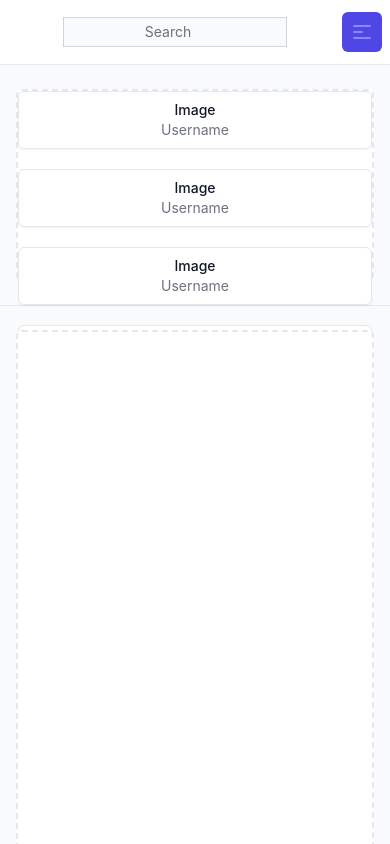
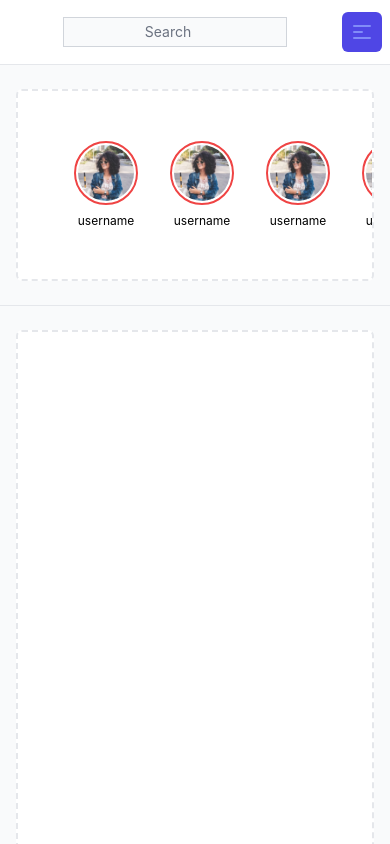
Before and after one commit to rylurk/boolgram, a React (Create React App) app: page / in a window 390 px wide. Shown: the top 844 px of the page. Built offline with nearby package versions, Linux system fonts and the light colour scheme.

Commit message:
Responsive story styles for all screen sizes

```diff
--- a/src/components/Stories/Stories.tsx
+++ b/src/components/Stories/Stories.tsx
@@ -1,36 +1,25 @@
-/* This example requires Tailwind CSS v2.0+ */
-import { DotsVerticalIcon } from '@heroicons/react/solid';
-
 export default function Stories() {
   return (
     <div className="border-b border-gray-200 bg-gray-50">
       <div className="h-full px-4 py-6 sm:px-6 md:px-8">
         <div className="h-full relative" style={{ minHeight: '12rem' }}>
           <div className="absolute inset-0 border-2 border-gray-200 border-dashed rounded-md bg-white">
-            <div className="flex h-full">
-              <ul className="grid grid-cols-1 gap-5 sm:gap-6 sm:grid-cols-3 lg:grid-cols-6 w-full">
-                {[...Array(6)].map((e, i) => (
-                  <li className="col-span-1 flex shadow-sm rounded-md">
-                    <div className="flex-1 flex items-center justify-between border border-gray-200 bg-white rounded-md truncate">
-                      <div className="flex flex-col  items-center flex-1 px-4 py-2 text-sm truncate">
-                        <a className="text-gray-900 font-medium hover:text-gray-600">Image</a>
-                        <p className="text-gray-500">Username</p>
+            <ul className="flex w-full h-full px-10 overflow-x-auto">
+              {[...Array(8)].map((e, i) => (
+                <li className="stories-item flex rounded-md w-full justify-center">
+                  <div className="flex items-center justify-between rounded-md truncate">
+                    <div className="flex flex-col items-center flex-1 px-4 py-2 text-sm truncate">
+                      <div className="h-24 w-16 flex flex-col justify-center items-center overflow-clip">
+                        <button className="border-2 border-red-500 rounded-full p-[2px]">
+                          <img className="h-14 w-14 rounded-full" src="sample-user.png" alt="" />
+                        </button>
+                        <div className="text-xs mt-2 w-16 text-ellipsis overflow-hidden text-center">username</div>
                       </div>
                     </div>
-                  </li>
-                ))}
-              </ul>
-            </div>
-            {/* <div className="flex justify-center items-center w-full h-full gap-8 right-0">
-              {[...Array(6)].map((e, i) => (
-                <div className="h-24 w-16 flex flex-col justify-center items-center overflow-clip">
-                  <button>
-                    <img className="h-14 w-14 rounded-full" src="sample-user.png" alt="" />
-                  </button>
-                  <div className="text-xs mt-2 w-16 text-ellipsis overflow-hidden">username</div>
-                </div>
+                  </div>
+                </li>
               ))}
-            </div> */}
+            </ul>
           </div>
         </div>
       </div>
--- a/src/globals.css
+++ b/src/globals.css
@@ -8,8 +8,25 @@ body {
     'Droid Sans', 'Helvetica Neue', sans-serif;
   -webkit-font-smoothing: antialiased;
   -moz-osx-font-smoothing: grayscale;
+  @apply bg-gray-50;
 }
 
 code {
   font-family: source-code-pro, Menlo, Monaco, Consolas, 'Courier New', monospace;
 }
+
+.stories-item:nth-child(n + 5) {
+  @apply hidden;
+}
+
+.stories-item:nth-child(-n + 5) {
+  @apply sm:flex;
+}
+
+.stories-item:nth-child(-n + 6) {
+  @apply xl:flex;
+}
+
+.stories-item:nth-child(-n + 8) {
+  @apply 2xl:flex;
+}
```
